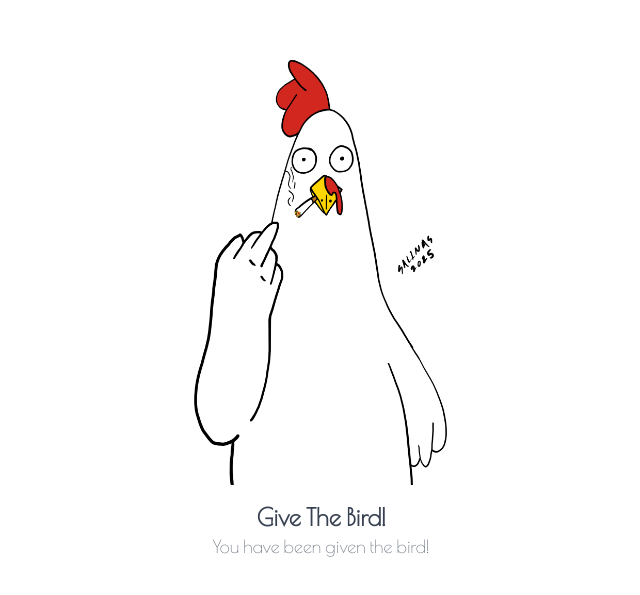
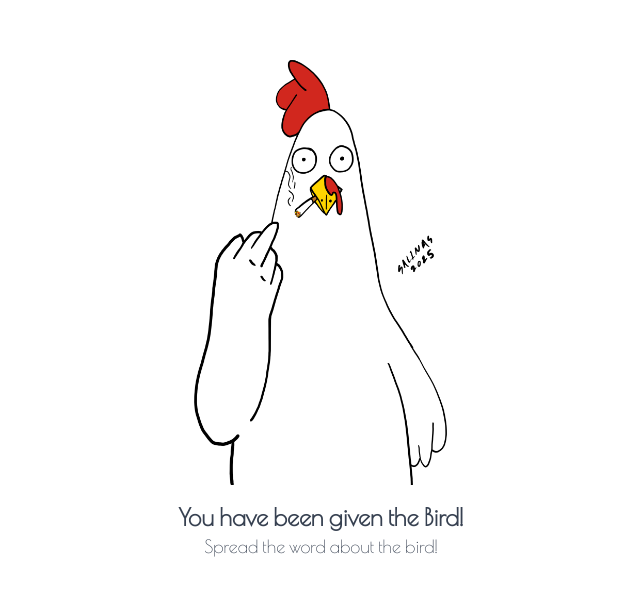
Before and after one commit to Shorty085/helloworld, a plain HTML site: page index.html in a window 1280 px wide. Shown: the part 103-698 px from the top of the page, without its empty margins (319-959 px from the left). Drawn offline with nearby package versions, Linux system fonts and the light colour scheme.

Commit message:
Update index.html

```diff
--- a/index.html
+++ b/index.html
@@ -13,8 +13,8 @@
 <body class="flex items-center justify-center h-screen bg-white-100">
     <div class="text-center">
         <img src="Give_The_Bird.png" alt="Logo" class="mx-auto w-80 h-110 mb-4">
-        <h1 class="text-2xl font-semibold text-gray-700">Give The Bird!</h1>
-        <p class="text-lg text-gray-500">You have been given the bird!</p>
+        <h1 class="text-2xl font-semibold text-gray-700">You have been given the Bird!</h1>
+        <p class="text-lg text-gray-700">Spread the word about the bird!</p>
     </div>
 </body>
 </html>
```
